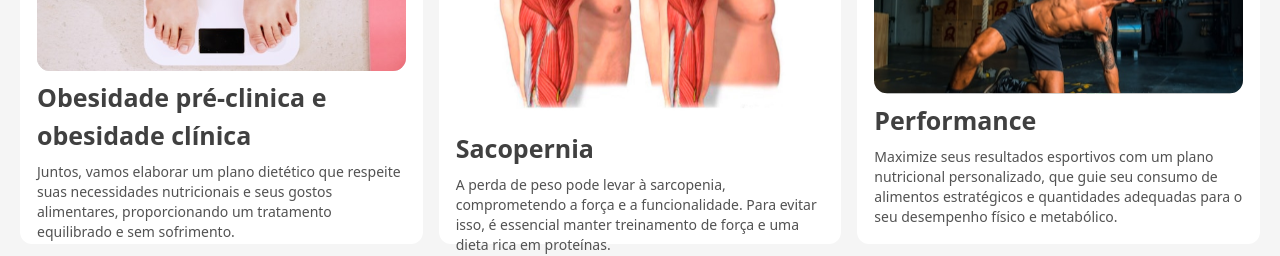
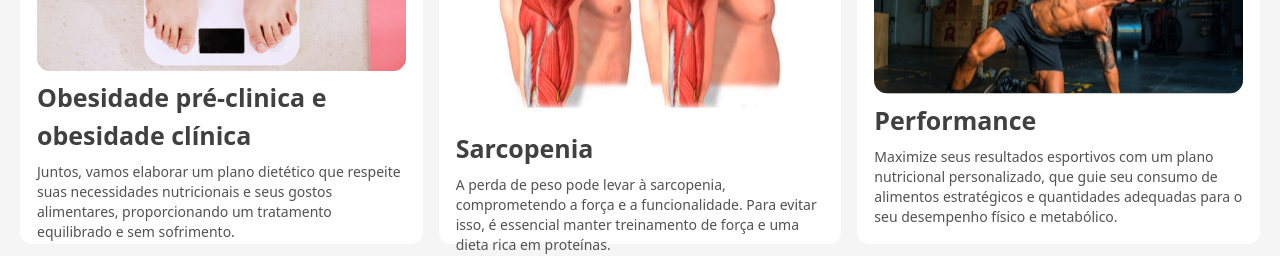
Before and after one commit to DevGustavoGantois/website-nutrition, a Next.js app: page / in a window 1280 px wide. Shown: the part 1400-1656 px from the top of the page. Built offline with nearby package versions, Linux system fonts and the light colour scheme.

Commit message:
docs:Adjusting text.

```diff
--- a/src/app/s-services.tsx
+++ b/src/app/s-services.tsx
@@ -44,7 +44,7 @@ const items = [
         header: <Skeleton />,
       },
       {
-        titleService: "Sacopernia",
+        titleService: "Sarcopenia",
         descriptionService:
           "A perda de peso pode levar à sarcopenia, comprometendo a força e a funcionalidade. Para evitar isso, é essencial manter treinamento de força e uma dieta rica em proteínas.",
         image: <Image width={300} height={400} src="/SarcopeniaImg.svg" alt="Saúde" className="w-full h-auto" />,
```
